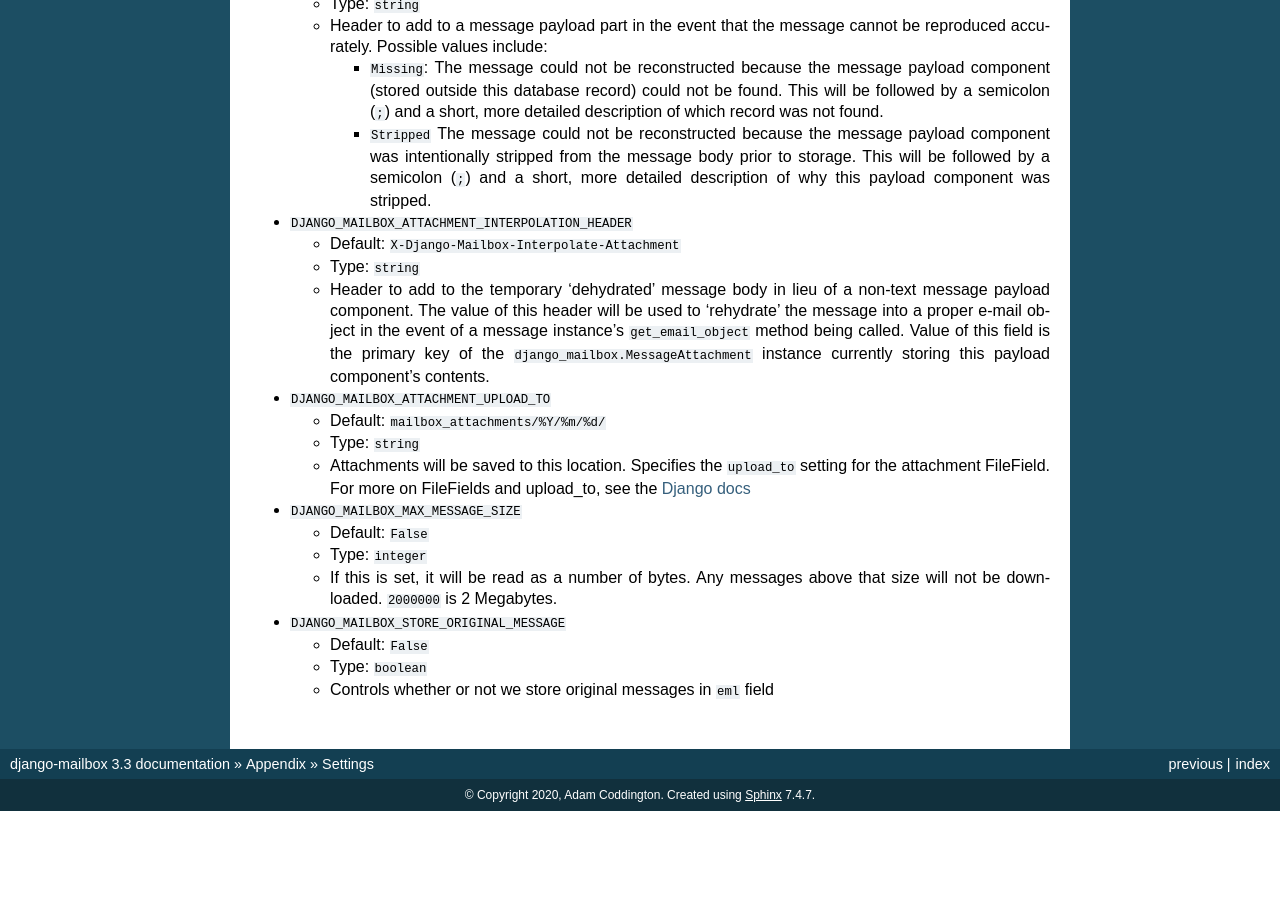
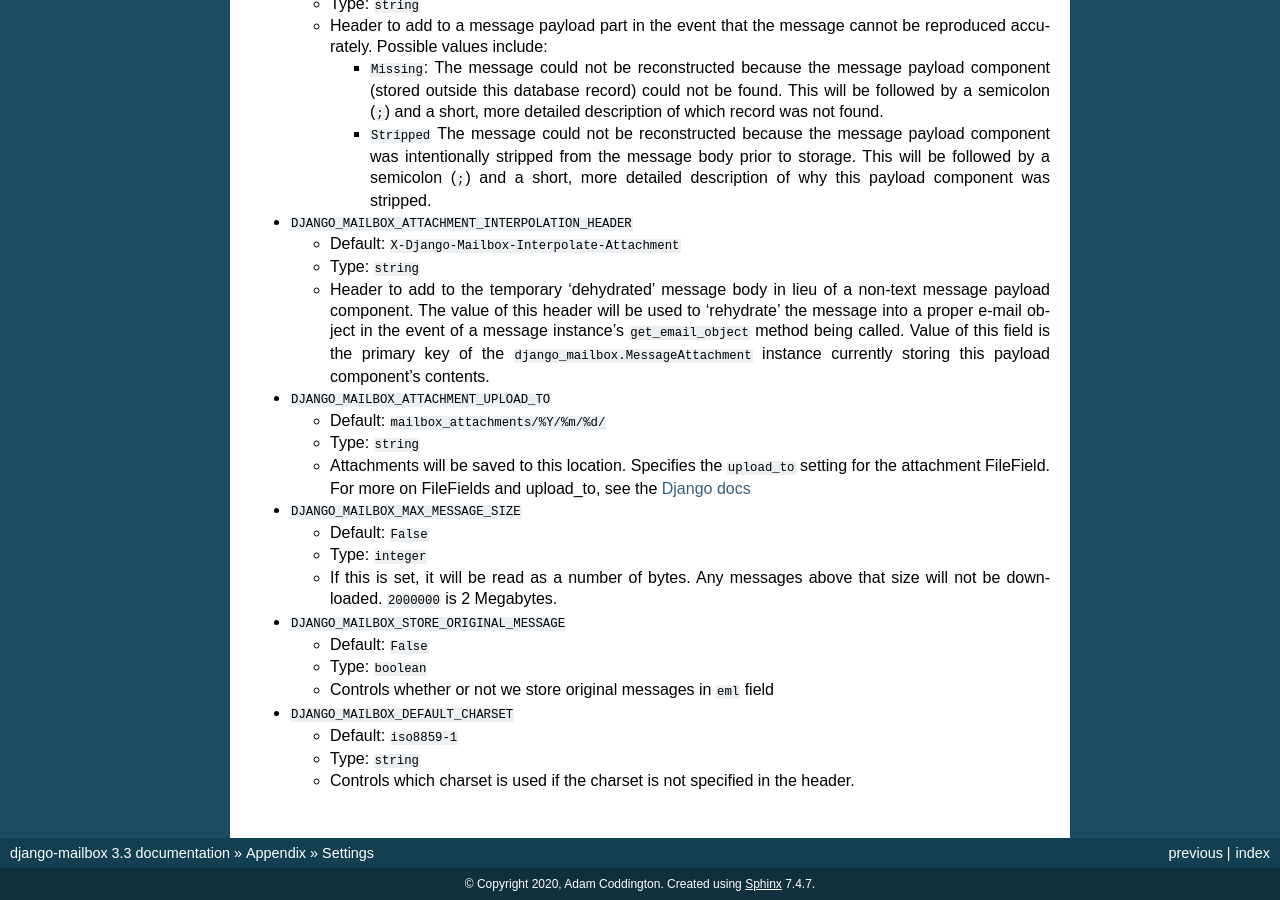
Before and after one commit to coddingtonbear/django-mailbox, a Sphinx documentation site: the page built from docs/topics/appendix/settings.rst, in a window 1280 px wide and 900 px high, scrolled down 590 px. Built offline with Sphinx 7.4.7, drawn with Linux system fonts in a browser that asks for light colours; before the commit the page ends 1401 px from its top, so only the background shows below that.

Commit message:
Fix DJANGO_MAILBOX_DEFAULT_CHARSET setting

```diff
--- a/docs/topics/appendix/settings.rst
+++ b/docs/topics/appendix/settings.rst
@@ -80,3 +80,9 @@ Settings
   * Default: ``False``
   * Type: ``boolean``
   * Controls whether or not we store original messages in ``eml`` field
+
+* ``DJANGO_MAILBOX_DEFAULT_CHARSET``
+
+  * Default: ``iso8859-1``
+  * Type: ``string``
+  * Controls which charset is used if the charset is not specified in the header.
```
